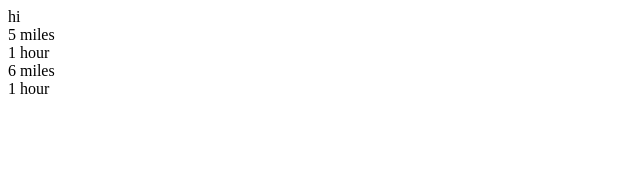
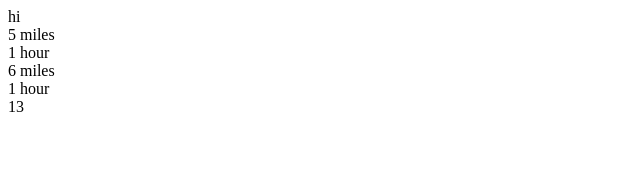
Before and after one commit to jacksonrwold/running-tracker, a React (Create React App) app: page / in a window 1280 px wide. Shown: the top 188 px of the page, without its empty margins (0-640 px from the left). Built offline with nearby package versions, Linux system fonts and the light colour scheme.

Commit message:
began the process on creating the histogram

```diff
--- a/src/App.js
+++ b/src/App.js
@@ -1,11 +1,19 @@
+import Histogram from "./components/histogram";
 import MapRunningData from "./components/mapRunningData";
 
 function App() {
+  const rawData = [
+    {id: 1, distance: "5"},
+    {id: 2, distance: "8"},
+    {id: 3, distance: "13"}
+  ]
+
   return (
     <div className="App">
       hi
 
       <MapRunningData />
+      <Histogram rawData={rawData}/>
     </div>
   );
 }
--- /dev/null
+++ b/src/components/histogram.js
@@ -0,0 +1,26 @@
+import React from "react"
+
+export default function Histogram(props) {
+    function histogramVarHeight(stuff) {
+        const histoMax = []
+
+        stuff.forEach(data => {
+            histoMax.push(data.distance)
+        })
+
+        return Math.max(...histoMax)
+    }
+
+    // const histogram = rawData.map(function () {
+    //     return (
+    //         <div>hello</div>
+    //     )
+    // })
+
+    return (
+        <div>
+            {/* {histogram} */}
+            {histogramVarHeight(props.rawData)}
+        </div>
+    )
+}
```
